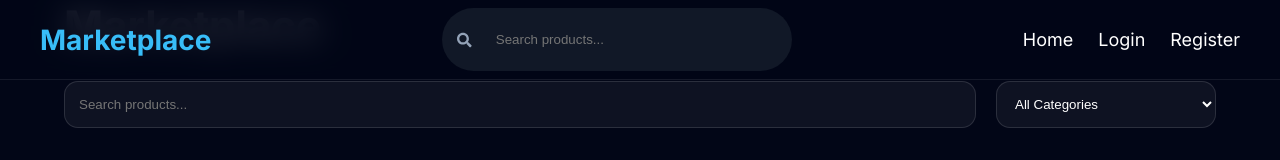
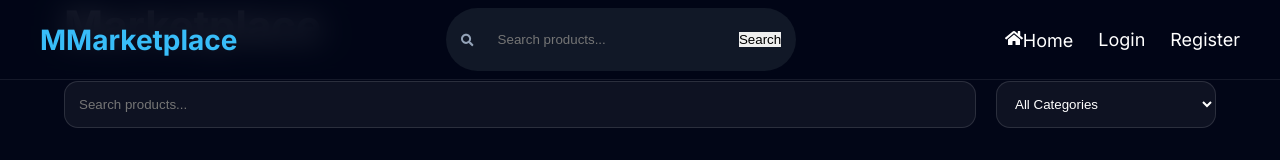
Before and after one commit to Jihadurrashid997/ecommerce-backend, a React (Create React App) app in the folder frontend/: page / in a window 1280 px wide. Shown: the top 160 px of the page. Built offline with nearby package versions, Linux system fonts and the light colour scheme; no server answers.

Commit message:
Refactor Navbar component and improve search handling

```diff
--- a/frontend/src/components/Navbar.jsx
+++ b/frontend/src/components/Navbar.jsx
@@ -10,15 +10,26 @@ import {
     FaTimes,
     FaSearch,
     FaSignOutAlt,
-    FaBoxOpen
+    FaBoxOpen,
+    FaHome,
+    FaTachometerAlt,
+    FaStore,
+    FaUserShield
 } from "react-icons/fa";
 
 import { useApp } from "../context/AppContext";
+
 import "../styles/Navbar.css";
+
 
 const Navbar = () => {
 
-    const [menuOpen, setMenuOpen] = useState(false);
+    const [menuOpen, setMenuOpen] =
+        useState(false);
+
+    const [searchText, setSearchText] =
+        useState("");
+
 
     const {
         user,
@@ -26,33 +37,91 @@ const Navbar = () => {
         cart
     } = useApp();
 
+
     const navigate = useNavigate();
 
-    const cartCount = cart.reduce(
+
+    // ==========================
+    // CART COUNT
+    // ==========================
+
+    const cartCount =
+        (cart || []).reduce(
             (total, item) =>
-            total + (item.quantity || 1),
+                total +
+                Number(item.quantity || 1),
             0
         );
+
+
+    // ==========================
+    // CLOSE MENU
+    // ==========================
+
+    const closeMenu = () => {
+
+        setMenuOpen(false);
+
+    };
+
+
+    // ==========================
+    // SEARCH
+    // ==========================
+
+    const handleSearch = (e) => {
+
+        e.preventDefault();
+
+
+        const query =
+            searchText.trim();
+
+
+        if (!query) {
+
+            navigate("/");
+
+            return;
+
+        }
+
+
+        navigate(
+            `/?search=${encodeURIComponent(query)}`
+        );
+
+
+        closeMenu();
+
+    };
+
+
+    // ==========================
+    // LOGOUT
+    // ==========================
 
     const handleLogout = () => {
 
         logout();
 
-        setMenuOpen(false);
+        setSearchText("");
+
+        closeMenu();
 
         navigate("/login");
 
     };
 
-    const closeMenu = () => {
-        setMenuOpen(false);
-    };
 
     return (
 
         <nav className="navbar">
 
-            {/* Logo */}
+
+            {/* ==========================
+                LOGO
+            =========================== */}
 
             <div className="logo">
 
@@ -60,27 +129,76 @@ const Navbar = () => {
                     to="/"
                     onClick={closeMenu}
                 >
+
+                    <span className="logo-icon">
+                        M
+                    </span>
+
+                    <span>
                         Marketplace
+                    </span>
+
                 </Link>
 
             </div>
 
 
-            {/* Search */}
+            {/* ==========================
+                SEARCH
+            =========================== */}
 
-            <div className="search-box">
+            <form
+                className="search-box"
+                onSubmit={handleSearch}
+            >
 
-                <FaSearch className="search-icon" />
+                <FaSearch
+                    className="search-icon"
+                />
+
 
                 <input
-                    type="text"
+                    type="search"
+                    value={searchText}
+                    onChange={(e) =>
+                        setSearchText(
+                            e.target.value
+                        )
+                    }
                     placeholder="Search products..."
+                    aria-label="Search products"
                 />
 
-            </div>
+
+                {searchText && (
+
+                    <button
+                        type="button"
+                        className="clear-search"
+                        onClick={() =>
+                            setSearchText("")
+                        }
+                        aria-label="Clear search"
+                    >
+                        ×
+                    </button>
+
+                )}
 
 
-            {/* Navigation */}
+                <button
+                    type="submit"
+                    className="search-btn"
+                >
+                    Search
+                </button>
+
+            </form>
+
+
+            {/* ==========================
+                NAVIGATION
+            =========================== */}
 
             <ul
                 className={
@@ -90,7 +208,8 @@ const Navbar = () => {
                 }
             >
 
-                {/* Home */}
+
+                {/* HOME */}
 
                 <li>
 
@@ -98,13 +217,19 @@ const Navbar = () => {
                         to="/"
                         onClick={closeMenu}
                     >
+
+                        <FaHome />
+
+                        <span>
                             Home
+                        </span>
+
                     </Link>
 
                 </li>
 
 
-                {/* Dashboard */}
+                {/* DASHBOARD */}
 
                 {user && (
 
@@ -114,7 +239,13 @@ const Navbar = () => {
                             to="/dashboard"
                             onClick={closeMenu}
                         >
+
+                            <FaTachometerAlt />
+
+                            <span>
                                 Dashboard
+                            </span>
+
                         </Link>
 
                     </li>
@@ -122,7 +253,7 @@ const Navbar = () => {
                 )}
 
 
-                {/* Seller */}
+                {/* SELLER */}
 
                 {user?.role === "seller" && (
 
@@ -132,7 +263,13 @@ const Navbar = () => {
                             to="/seller"
                             onClick={closeMenu}
                         >
+
+                            <FaStore />
+
+                            <span>
                                 Seller
+                            </span>
+
                         </Link>
 
                     </li>
@@ -140,7 +277,7 @@ const Navbar = () => {
                 )}
 
 
-                {/* Admin */}
+                {/* ADMIN */}
 
                 {user?.role === "admin" && (
 
@@ -150,47 +287,11 @@ const Navbar = () => {
                             to="/admin"
                             onClick={closeMenu}
                         >
+
+                            <FaUserShield />
+
+                            <span>
                                 Admin
-                        </Link>
-
-                    </li>
-
-                )}
-
-
-                {/* Messenger */}
-
-                {user && (
-
-                    <li>
-
-                        <Link
-                            to="/messenger"
-                            onClick={closeMenu}
-                        >
-                            <FaComments />
-                        </Link>
-
-                    </li>
-
-                )}
-
-
-                {/* Profile */}
-
-                {user && (
-
-                    <li>
-
-                        <Link
-                            to="/profile"
-                            onClick={closeMenu}
-                        >
-
-                            <FaUserCircle />
-
-                            <span className="user-name">
-                                {user.name}
                             </span>
 
                         </Link>
@@ -200,7 +301,60 @@ const Navbar = () => {
                 )}
 
 
-                {/* Wishlist */}
+                {/* MESSENGER */}
+
+                {user && (
+
+                    <li>
+
+                        <Link
+                            to="/messenger"
+                            onClick={closeMenu}
+                            title="Messenger"
+                        >
+
+                            <FaComments />
+
+                            <span>
+                                Messages
+                            </span>
+
+                        </Link>
+
+                    </li>
+
+                )}
+
+
+                {/* PROFILE */}
+
+                {user && (
+
+                    <li>
+
+                        <Link
+                            to="/profile"
+                            onClick={closeMenu}
+                            className="profile-link"
+                        >
+
+                            <FaUserCircle />
+
+                            <span className="user-name">
+
+                                {user.name ||
+                                    "Profile"}
+
+                            </span>
+
+                        </Link>
+
+                    </li>
+
+                )}
+
+
+                {/* WISHLIST */}
 
                 {user && (
 
@@ -209,9 +363,14 @@ const Navbar = () => {
                         <Link
                             to="/wishlist"
                             onClick={closeMenu}
+                            title="Wishlist"
                         >
 
                             <FaHeart />
+
+                            <span>
+                                Wishlist
+                            </span>
 
                         </Link>
 
@@ -220,7 +379,7 @@ const Navbar = () => {
                 )}
 
 
-                {/* Orders */}
+                {/* ORDERS */}
 
                 {user && (
 
@@ -244,7 +403,7 @@ const Navbar = () => {
                 )}
 
 
-                {/* Cart */}
+                {/* CART */}
 
                 {user && (
 
@@ -254,9 +413,16 @@ const Navbar = () => {
                             to="/cart"
                             onClick={closeMenu}
                             className="cart-link"
+                            title="Cart"
                         >
 
                             <FaShoppingCart />
+
+
+                            <span>
+                                Cart
+                            </span>
+
 
                             {cartCount > 0 && (
 
@@ -275,40 +441,45 @@ const Navbar = () => {
                 )}
 
 
-                {/* Login / Register */}
+                {/* LOGIN */}
 
                 {!user && (
-
-                    <>
 
                     <li>
 
                         <Link
                             to="/login"
                             onClick={closeMenu}
+                            className="login-link"
                         >
                             Login
                         </Link>
 
                     </li>
 
+                )}
+
+
+                {/* REGISTER */}
+
+                {!user && (
+
                     <li>
 
                         <Link
                             to="/register"
                             onClick={closeMenu}
+                            className="register-link"
                         >
                             Register
                         </Link>
 
                     </li>
 
-                    </>
-
                 )}
 
 
-                {/* Logout */}
+                {/* LOGOUT */}
 
                 {user && (
 
@@ -334,13 +505,19 @@ const Navbar = () => {
             </ul>
 
 
-            {/* Mobile Menu */}
+            {/* ==========================
+                MOBILE MENU
+            =========================== */}
 
             <button
+                type="button"
                 className="menu-btn"
                 onClick={() =>
-                    setMenuOpen(!menuOpen)
+                    setMenuOpen(
+                        !menuOpen
+                    )
                 }
+                aria-label="Toggle menu"
             >
 
                 {menuOpen
@@ -356,4 +533,5 @@ const Navbar = () => {
 
 };
 
+
 export default Navbar;
```
Lines whose indentation alone changed are shown as unchanged.
